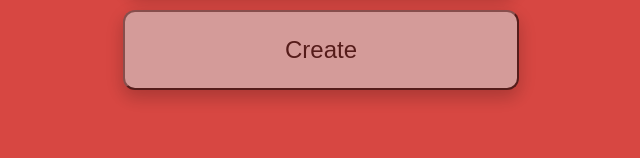
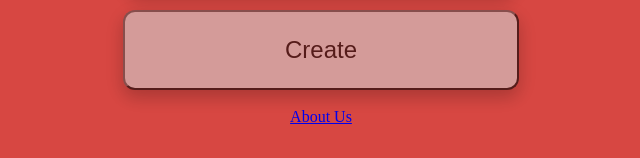
Before and after one commit to engineerdragon01/unitproject-repo, a Python web app: template templates/home.html in a window 1280 px wide. Shown: the part 642-800 px from the top of the page, without its empty margins (319-959 px from the left). Run offline with Jinja, Linux system fonts and the light colour scheme; the template is opened without the code that fills it, so the values that code supplies are empty.

Commit message:
about us linked in with anchor

```diff
--- a/templates/home.html
+++ b/templates/home.html
@@ -19,6 +19,8 @@
         <button class=home_button type="button" name="button" onclick="window.location.href = '/enter';">Create</button>
       </a>
     </div>
+    <br>
+    <a href="templates/about.html">About Us</a>
     </center>
   </body>
 </html>
```
